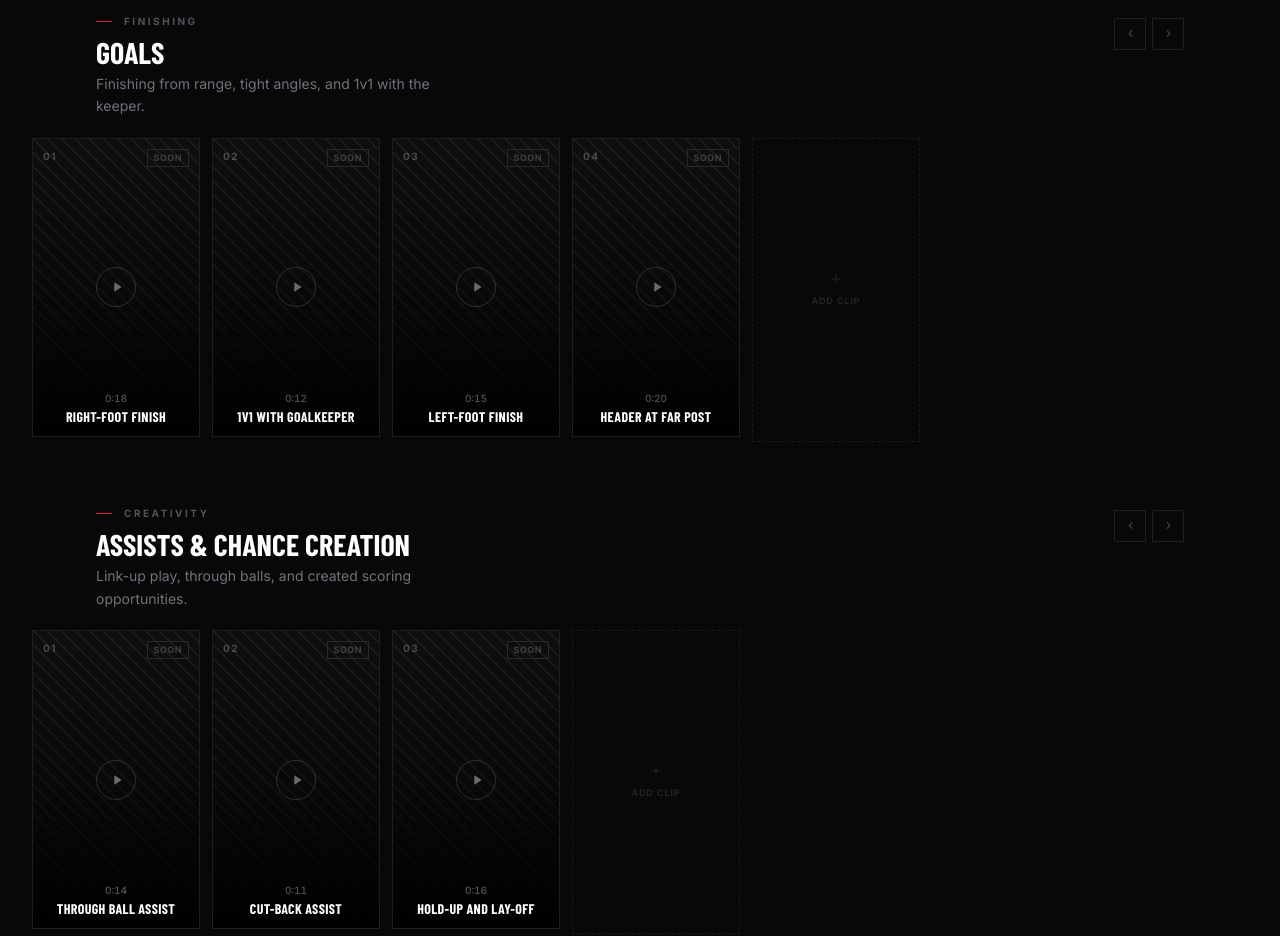
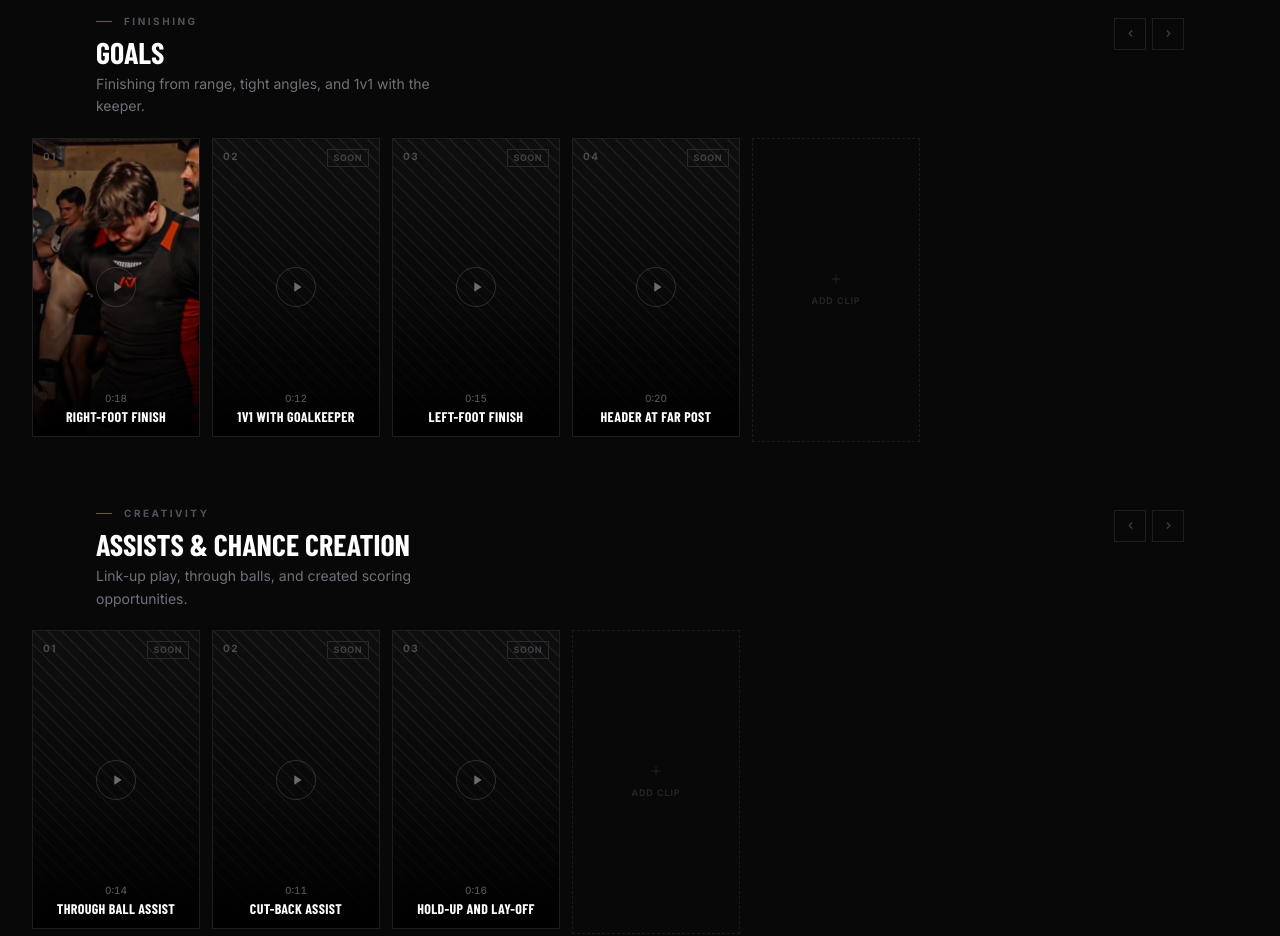
Before and after one commit to Albago1/gerard_football, a Next.js app: page / in a window 1280 px wide. Shown: the part 4120-5056 px from the top of the page. Built offline with nearby package versions, Linux system fonts and the light colour scheme; a web font is replaced by a local one.

Commit message:
Add test video clip and thumbnail for goal-01
Co-Authored-By: Claude Sonnet 4.6 <noreply@anthropic.com>

```diff
--- a/components/VideoLibrary.tsx
+++ b/components/VideoLibrary.tsx
@@ -56,8 +56,8 @@ const CATEGORIES: Category[] = [
         title: "Right-foot finish",
         description: "Clean strike into the far corner from inside the box.",
         duration: "0:18",
-        // REPLACE: videoUrl: "https://youtu.be/YOUR_ID",
-        // REPLACE: thumbnailUrl: "/thumbnails/goal-01.jpg",
+        videoUrl: "/videos/goal-01.mov",
+        thumbnailUrl: "/thumbnails/goal-01.jpg",
       },
       {
         id: "goal-02",
```
Also changed, not shown: public/thumbnails/goal-01.jpg (added), 1 other file (tests, documents, lock files or other folders).
